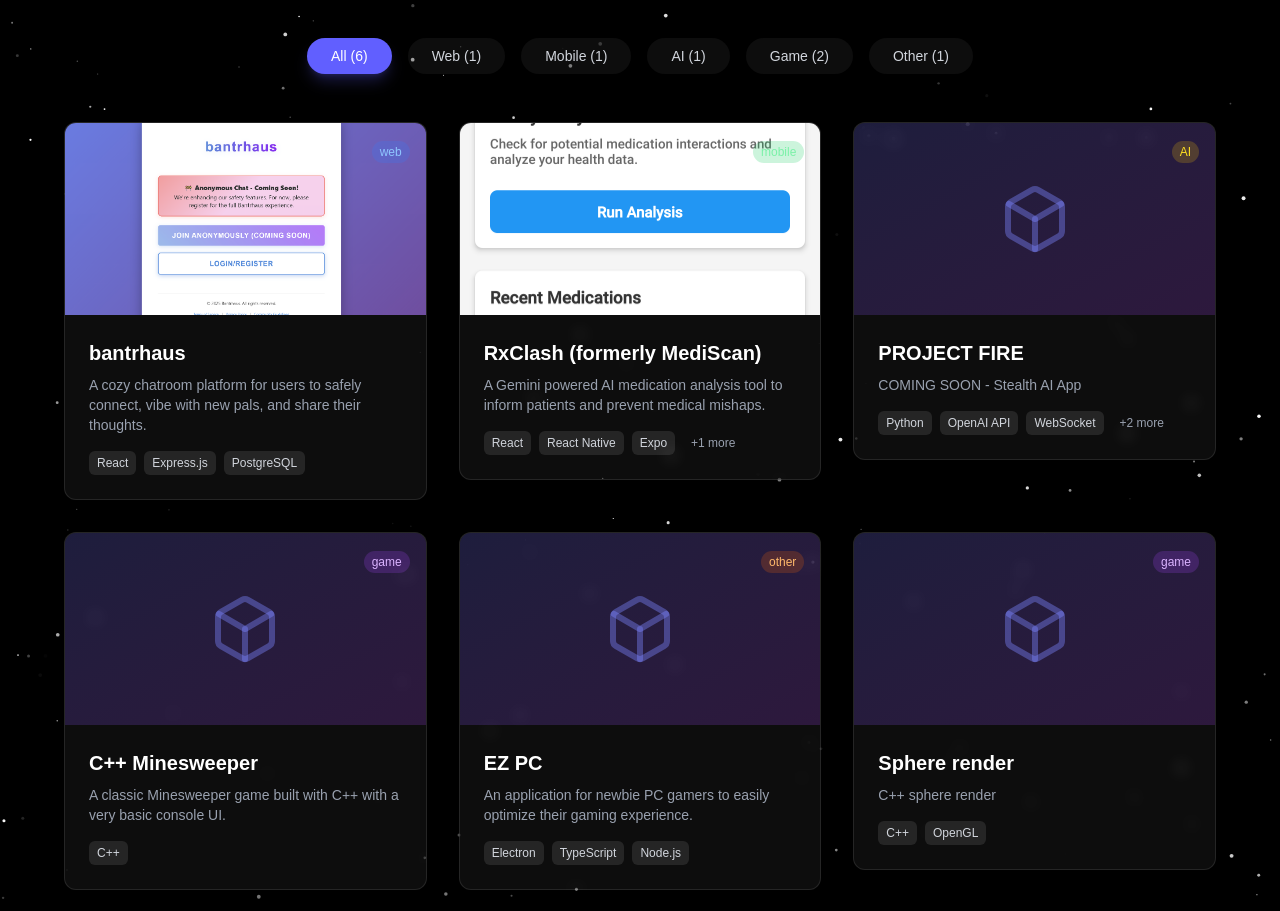
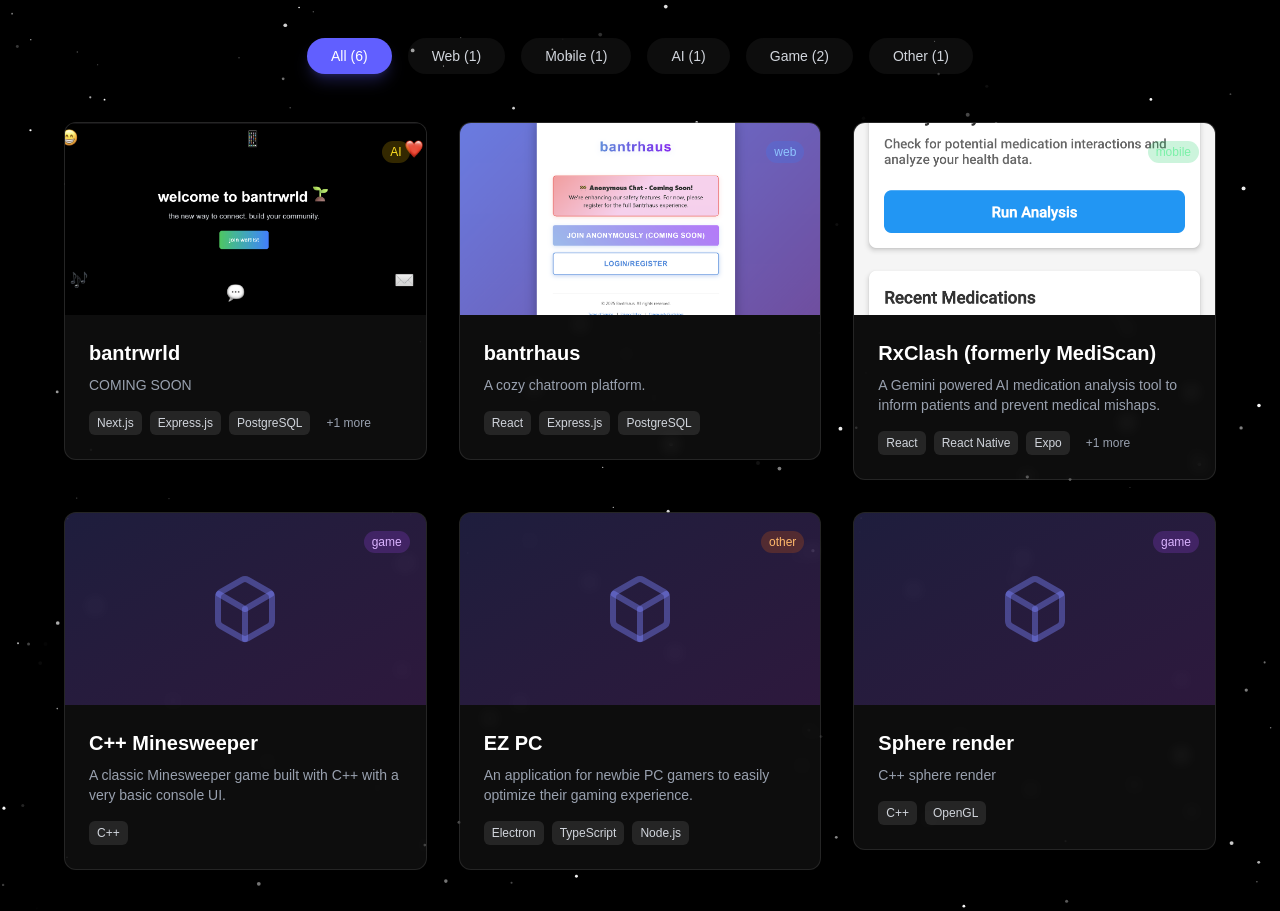
Before and after one commit to 7onyx7/myPortfolio, a Next.js app: page / in a window 1280 px wide. Shown: the part 2021-2932 px from the top of the page. Built offline with nearby package versions, Linux system fonts and the light colour scheme.

Commit message:
fix: modal issue

```diff
--- a/src/components/ProjectGallery.tsx
+++ b/src/components/ProjectGallery.tsx
@@ -20,31 +20,30 @@
 const projects: Project[] = [
   {
     id: 1,
+    title: "bantrwrld",
+    description: "COMING SOON",
+    image: "/bw.png",
+    technologies: ["Next.js", "Express.js", "PostgreSQL", "Tailwind CSS"],
+    liveUrl: "https://bantrwrld.com",
+    category: "AI"
+  },
+  {
+    id: 2,
     title: "bantrhaus",
-    description: "A cozy chatroom platform for users to safely connect, vibe with new pals, and share their thoughts.",
+    description: "A cozy chatroom platform.",
     image: "/bh.png",
     technologies: ["React", "Express.js", "PostgreSQL"],
-    githubUrl: "https://github.com/7onyx7/bantrhaus",
     liveUrl: "https://bantrhaus.com",
     category: "web"
   },
   {
-    id: 2,
+    id: 3,
     title: "RxClash (formerly MediScan)",
     description: "A Gemini powered AI medication analysis tool to inform patients and prevent medical mishaps.",
     image: "/rxclash.png",
     technologies: ["React","React Native", "Expo", "TypeScript"],
     githubUrl: "https://github.com/7onyx7/RxClash",
     category: "mobile"
-  },
-  {
-    id: 3,
-    title: "PROJECT FIRE",
-    description: "COMING SOON - Stealth AI App",
-    image: "/placeholder-project-3.jpg",
-    technologies: ["Python", "OpenAI API", "WebSocket", "Electron", "Node.js"],
-    githubUrl: "https://github.com/7onyx7/secret-project",
-    category: "AI"
   },
   {
     id: 4,
@@ -295,7 +294,7 @@
               initial={{ opacity: 0 }}
               animate={{ opacity: 1 }}
               exit={{ opacity: 0 }}
-              className="fixed inset-0 bg-black/80 backdrop-blur-sm z-50 flex items-center justify-center p-4"
+              className="fixed inset-0 bg-black/80 backdrop-blur-sm z-50 flex items-start justify-center p-4"
               onClick={() => setSelectedProject(null)}
             >
               <motion.div
@@ -304,7 +303,7 @@
                 animate="visible"
                 exit="exit"
                 onClick={(e) => e.stopPropagation()}
-                className="bg-gray-900 rounded-xl border border-white/20 max-w-2xl w-full max-h-[90vh] overflow-y-auto relative flex flex-col items-center justify-center"
+                className="bg-gray-900 rounded-xl border border-white/20 max-w-md w-full max-h-[90vh] overflow-y-auto relative flex flex-col items-center justify-center mt-12"
                 tabIndex={-1}
                 ref={el => {
                   if (el) el.scrollTop = 0;
@@ -320,18 +319,18 @@
                 </button>
 
                 {/* Modal Header */}
-                <div className="relative h-64 bg-gradient-to-br from-indigo-500/20 to-purple-500/20 overflow-hidden flex items-center justify-center">
+                <div className="relative h-56 w-full bg-gradient-to-br from-indigo-500/20 to-purple-500/20 overflow-hidden rounded-t-xl px-0">
                   {selectedProject.image && !selectedProject.image.startsWith('/placeholder-project') ? (
                     <Image
                       src={selectedProject.image}
                       alt={selectedProject.title}
-                      width={600}
-                      height={256}
-                      className="w-full h-full object-cover"
+                      fill
+                      className="object-contain w-full h-full"
+                      style={{ objectFit: 'contain' }}
                     />
                   ) : (
                     <div className="absolute inset-0 flex items-center justify-center">
-                      <FiBox className="text-8xl text-indigo-400/40" />
+                      <FiBox className="text-7xl text-indigo-400/40" />
                     </div>
                   )}
                 </div>
```
Also changed, not shown: 1 other file (tests, documents, lock files or other folders). Lines whose indentation alone changed are shown as unchanged.
